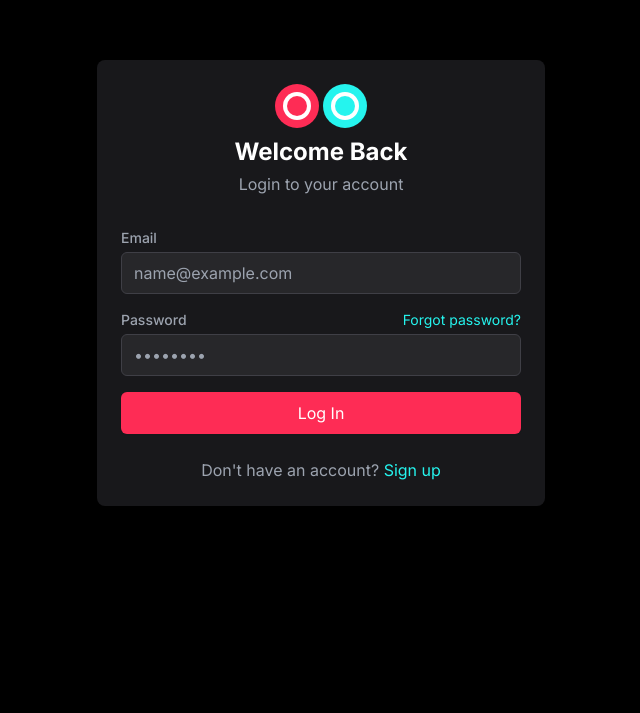
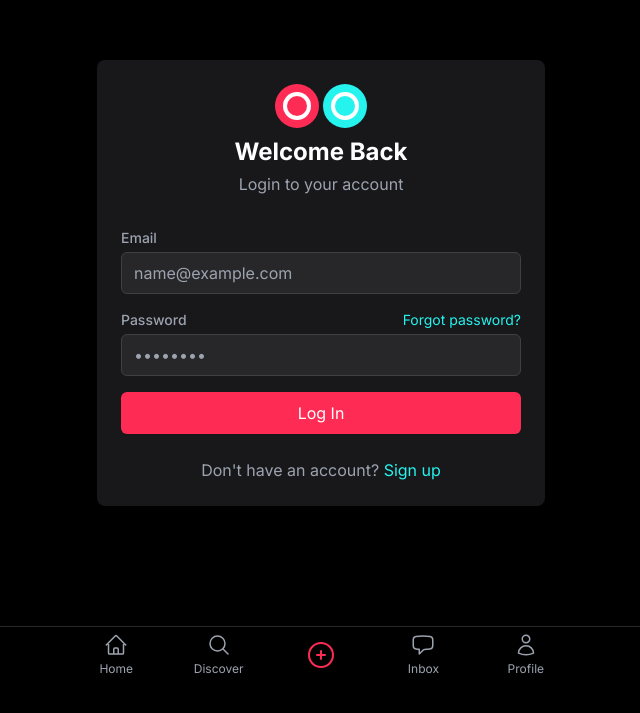
Before and after one commit to Kikemuncher/FYPCLEAN, a Next.js app: page /login in a window 1280 px wide. Shown: the part 117-830 px from the top of the page, without its empty margins (319-959 px from the left). Before the commit the page ends 800 px from the top, so only its background shows below. Built offline with nearby package versions, Linux system fonts and the light colour scheme; no server answers.

Commit message:
Update layout.tsx

```diff
--- a/src/app/(auth)/layout.tsx
+++ b/src/app/(auth)/layout.tsx
@@ -1,15 +1,18 @@
+// src/app/(main)/layout.tsx
 "use client";
 
 import { ReactNode } from 'react';
+import BottomNav from '@/components/layout/BottomNav';
 
-export default function AuthLayout({
+export default function MainLayout({
   children,
 }: {
   children: ReactNode;
 }) {
   return (
-    <div className="min-h-screen bg-black">
+    <div className="min-h-screen bg-black pb-16">
       {children}
+      <BottomNav />
     </div>
   );
 }
```
